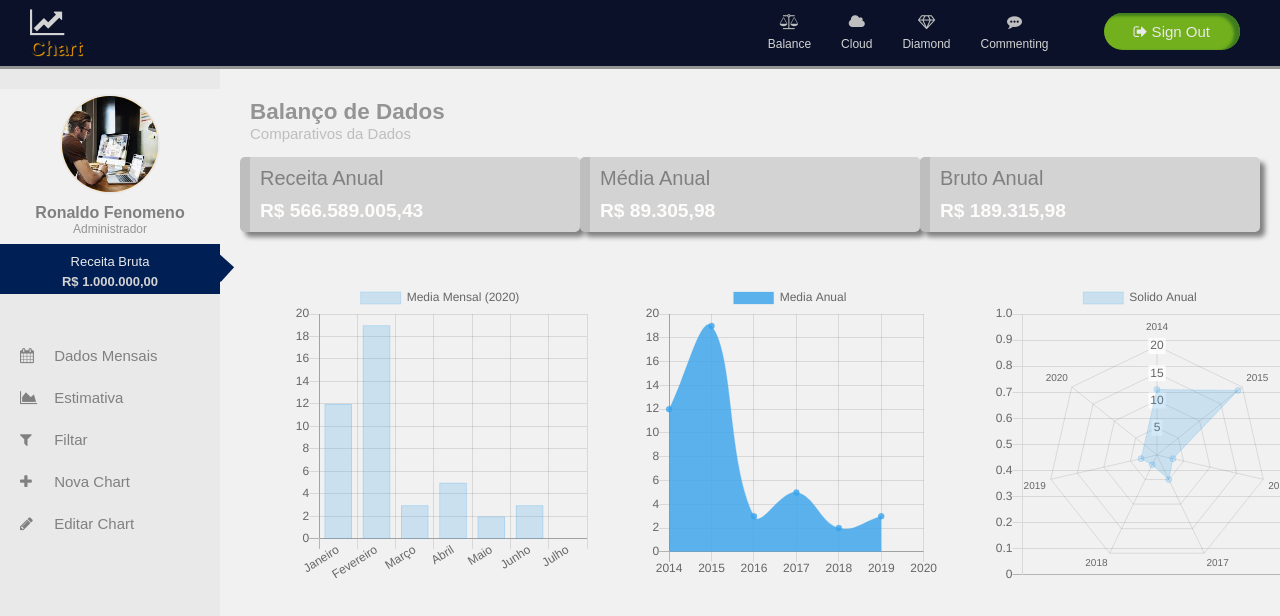
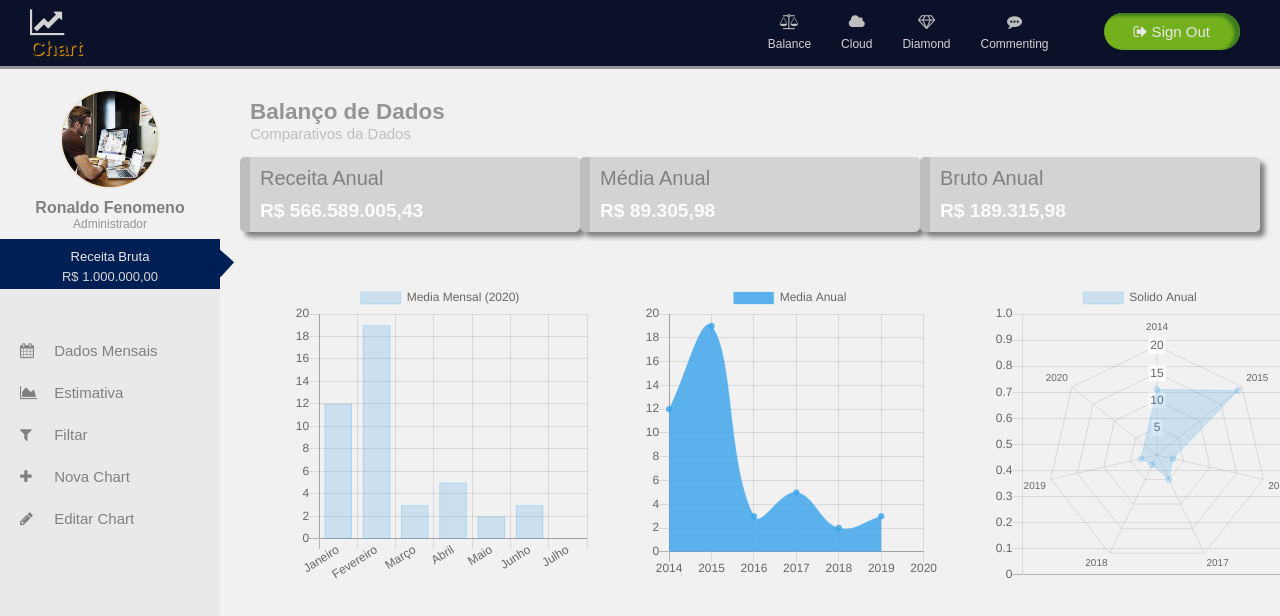
Before and after one commit to WelderMileu/dashboard, a plain HTML site: page index.html in a window 1280 px wide. Drawn offline with nearby package versions, Linux system fonts and the light colour scheme.

Commit message:
Organizando a aplicação

```diff
--- a/style.css
+++ b/style.css
@@ -113,7 +113,6 @@ a {
 	align-items: center;
 	text-align: center;
 	background-color: #f1f1f1;
-	margin-top: 20px;
 }
 
 .menu .user .avatar{
@@ -124,6 +123,7 @@ a {
 	object-fit: cover;
 	object-position: center;
 	margin: 5px;
+	margin-top: 20px;
 	background-color: orange;
 }
 
@@ -149,7 +149,7 @@ a {
 	margin-right: 0px;
 	font-size: 13px;
 	color:var(--scale05);
-	font-weight: 600;
+	font-weight: normal;
 	background-color: var(--color02);
 	position: relative;
 }
```
